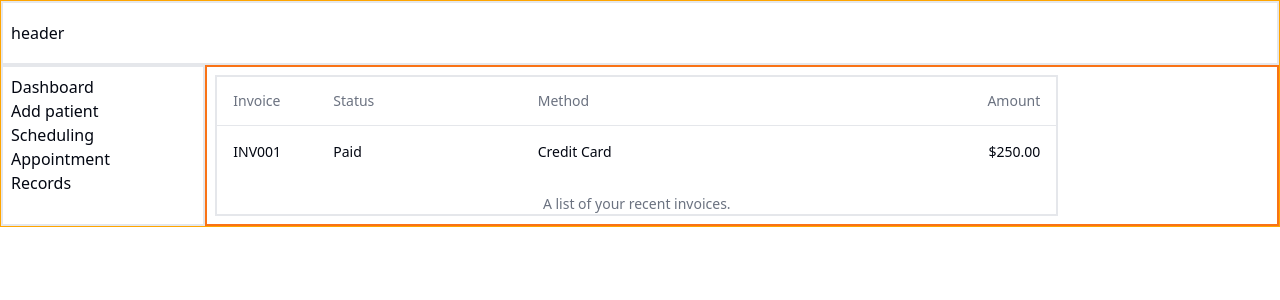
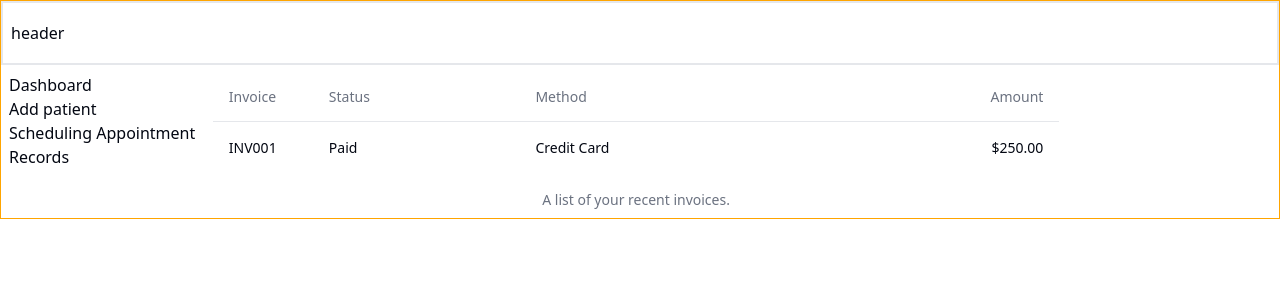
Before and after one commit to reydelshit/prenatal-tb, a React (Vite) app: page /records in a window 1280 px wide. Shown: the top 300 px of the page. Built offline with nearby package versions, Linux system fonts and the light colour scheme.

Commit message:
drunk and hot girls

```diff
--- a/src/Root.tsx
+++ b/src/Root.tsx
@@ -11,13 +11,13 @@ export default function Root() {
     <div>
       <Header />
       <div className="flex">
-        <div className="flex flex-col w-[15rem] border-2 p-2">
+        <div className="flex flex-col w-[15rem] p-2">
           <Link to="/">Dashboard</Link>
           <Link to="/add-patient">Add patient</Link>
           <Link to="/scheduling-appointment">Scheduling Appointment</Link>
           <Link to="/records">Records</Link>
         </div>
-        <div className="p-2 border-2 border-orange-500 w-full">
+        <div className="p-2  w-full">
           {location.pathname === '/' ? <App /> : <Outlet />}
         </div>
       </div>
--- a/src/components/Records.tsx
+++ b/src/components/Records.tsx
@@ -12,7 +12,7 @@ import { Link } from 'react-router-dom'
 export default function Records() {
   return (
     <div>
-      <div className="border-2 w-[80%]">
+      <div className="w-[80%]">
         <Table className="w-full">
           <TableCaption>A list of your recent invoices.</TableCaption>
           <TableHeader>
--- a/src/components/SchedulingAppointment.tsx
+++ b/src/components/SchedulingAppointment.tsx
@@ -17,17 +17,6 @@ import { EventInput } from '@fullcalendar/core'
 import { Input } from './ui/input'
 import { Button } from './ui/button'
 
-import {
-  AlertDialog,
-  AlertDialogAction,
-  AlertDialogCancel,
-  AlertDialogContent,
-  AlertDialogDescription,
-  AlertDialogFooter,
-  AlertDialogHeader,
-  AlertDialogTitle,
-  AlertDialogTrigger,
-} from '@/components/ui/alert-dialog'
 import { Label } from './ui/label'
 
 let eventGuid = 0
@@ -104,7 +93,7 @@ export default function SchedulingAppointment() {
 
   const renderSidebar = () => {
     return (
-      <div className="border-2 w-[18rem] p-2">
+      <div className="w-[18rem] p-2">
         <div>
           <h2>Instructions:</h2>
           <div className="indent-1 text-left text-sm">
@@ -114,7 +103,7 @@ export default function SchedulingAppointment() {
           </div>
         </div>
 
-        <div className="border-2 mt-[2rem] list-none">
+        <div className=" mt-[2rem] list-none">
           <h2 className="font-bold">
             All Appointments ({state.currentEvents.length})
           </h2>
```
